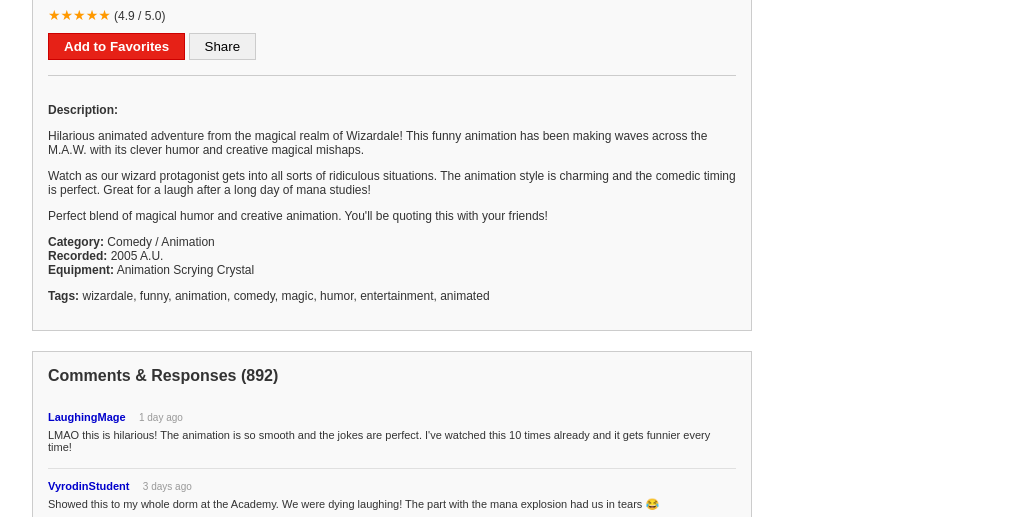
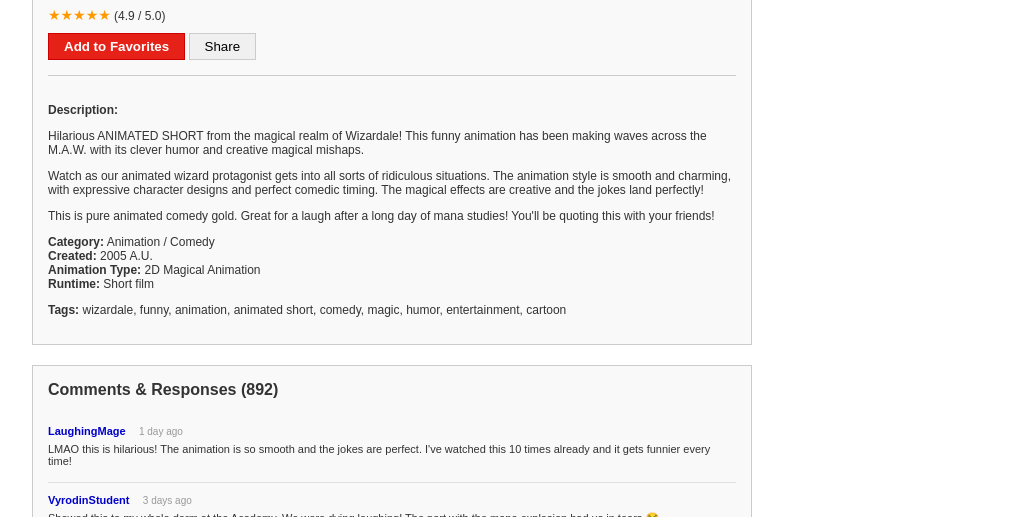
Before and after one commit to PeskyGuy/YouScry.maw, a plain HTML site: page watch-wizardale.html in a window 1280 px wide. Shown: the part 717-1234 px from the top of the page, without its empty margins (118-1133 px from the left). Drawn offline with Linux system fonts and the light colour scheme.

Commit message:
changed small stuff

```diff
--- a/watch-wizardale.html
+++ b/watch-wizardale.html
@@ -58,17 +58,18 @@
 
             <div class="description">
                 <p><strong>Description:</strong></p>
-                <p>Hilarious animated adventure from the magical realm of Wizardale! This funny animation has been making waves across the M.A.W. with its clever humor and creative magical mishaps.</p>
+                <p>Hilarious ANIMATED SHORT from the magical realm of Wizardale! This funny animation has been making waves across the M.A.W. with its clever humor and creative magical mishaps.</p>
 
-                <p>Watch as our wizard protagonist gets into all sorts of ridiculous situations. The animation style is charming and the comedic timing is perfect. Great for a laugh after a long day of mana studies!</p>
+                <p>Watch as our animated wizard protagonist gets into all sorts of ridiculous situations. The animation style is smooth and charming, with expressive character designs and perfect comedic timing. The magical effects are creative and the jokes land perfectly!</p>
 
-                <p>Perfect blend of magical humor and creative animation. You'll be quoting this with your friends!</p>
+                <p>This is pure animated comedy gold. Great for a laugh after a long day of mana studies! You'll be quoting this with your friends!</p>
 
-                <p><strong>Category:</strong> Comedy / Animation<br/>
-                <strong>Recorded:</strong> 2005 A.U.<br/>
-                <strong>Equipment:</strong> Animation Scrying Crystal</p>
+                <p><strong>Category:</strong> Animation / Comedy<br/>
+                <strong>Created:</strong> 2005 A.U.<br/>
+                <strong>Animation Type:</strong> 2D Magical Animation<br/>
+                <strong>Runtime:</strong> Short film</p>
 
-                <p><strong>Tags:</strong> wizardale, funny, animation, comedy, magic, humor, entertainment, animated</p>
+                <p><strong>Tags:</strong> wizardale, funny, animation, animated short, comedy, magic, humor, entertainment, cartoon</p>
             </div>
         </div>
 
```
Also changed, not shown: index.html (+1 -1 lines), watch-wizards-never-die.html (+5 -5 lines).
